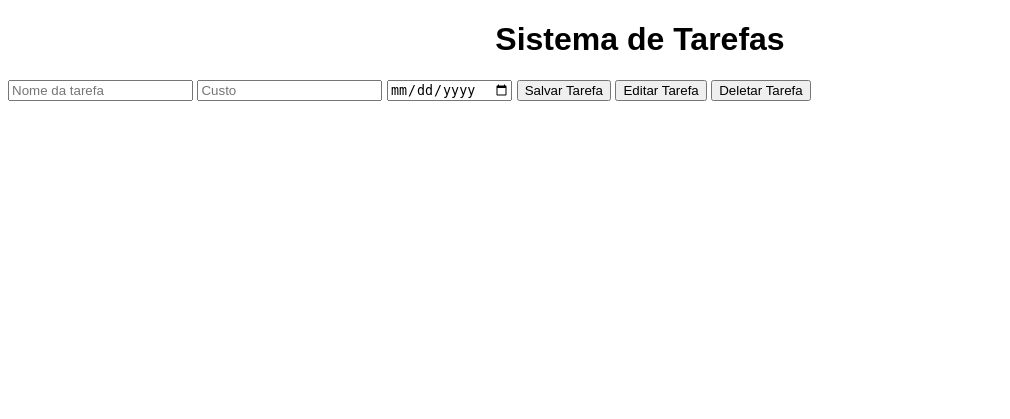
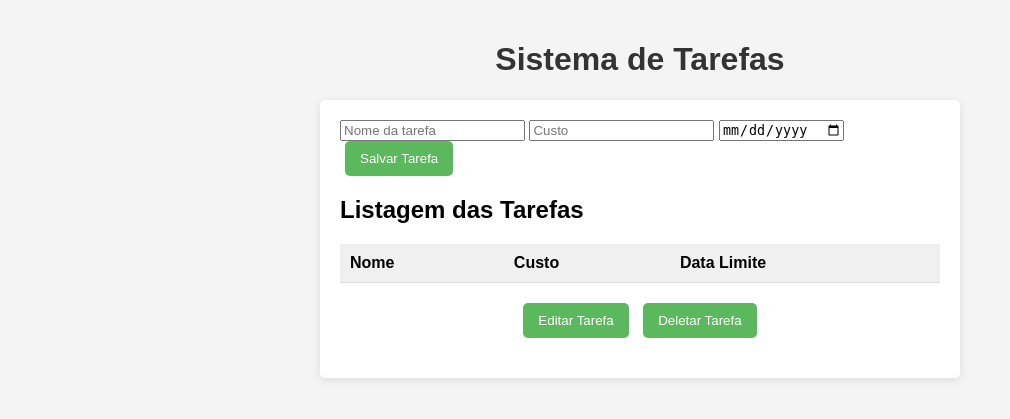
Before and after one commit to iamvitoria/SistemaDeTarefas, a Flask app: page / in a window 1280 px wide. Shown: the top 419 px of the page, without its empty margins (0-1010 px from the left). Run offline with Flask 3, Linux system fonts and the light colour scheme; data that the repository does not hold is empty.

Commit message:
estilização

```diff
--- a/backend/app.py
+++ b/backend/app.py
@@ -37,17 +37,11 @@ class Task(db.Model):
 def index():
     return render_template('index.html')
 
-# Rota para obter todas as tarefas
+# Rota para obter tarefas
 @app.route('/tasks', methods=['GET'])
 def get_tasks():
     tasks = Task.query.all()
     return jsonify([task.to_dict() for task in tasks])
-
-# Rota para obter uma tarefa específica
-@app.route('/tasks/<int:task_id>', methods=['GET'])
-def get_task(task_id):
-    task = Task.query.get_or_404(task_id)
-    return jsonify(task.to_dict())
 
 # Rota para adicionar uma nova tarefa
 @app.route('/tasks', methods=['POST'])
--- a/backend/static/css/style.css
+++ b/backend/static/css/style.css
@@ -1,73 +1,101 @@
 body {
     font-family: Arial, sans-serif;
+    background-color: #f4f4f4;
+    margin: 0;
+    padding: 20px;
 }
 
 h1 {
     text-align: center;
+    color: #333;
 }
 
 #task-container {
     margin: 20px auto;
     width: 80%;
     max-width: 600px;
+    background-color: white;
+    border-radius: 5px;
+    box-shadow: 0 2px 10px rgba(0, 0, 0, 0.1);
+    padding: 20px;
 }
 
-.task-item {
-    display: flex;
-    justify-content: space-between;
-    align-items: center;
+table {
+    width: 100%;
+    border-collapse: collapse;
+    margin-top: 20px;
+}
+
+th, td {
     padding: 10px;
+    text-align: left;
     border-bottom: 1px solid #ddd;
 }
 
-.task-item.highlight {
-    background-color: yellow; /* Destaque para tarefas caras */
+th {
+    background-color: #f0f0f0;
 }
 
-.task-info {
-    flex: 1;
+tr:hover {
+    background-color: #f9f9f9; /* Cor ao passar o mouse */
 }
 
-.task-actions {
-    display: flex;
-    gap: 10px;
+.button-container {
+    text-align: center;
+    margin: 20px 0;
 }
 
-.task-actions button {
-    background: none;
+button {
+    background-color: #5cb85c;
+    color: white;
     border: none;
+    border-radius: 5px;
+    padding: 10px 15px;
     cursor: pointer;
+    margin: 0 5px;
+    transition: background-color 0.3s;
 }
 
-#add-task-btn {
-    display: block;
-    margin: 20px auto;
-    padding: 10px 20px;
-    font-size: 16px;
-    cursor: pointer;
+button:hover {
+    background-color: #4cae4c;
 }
 
-/* Estilos para o modal */
-.modal {
-    display: none; /* Oculto por padrão */
+/* Estilo para o popup */
+.popup {
+    display: none;
     position: fixed;
-    z-index: 1;
     left: 0;
     top: 0;
     width: 100%;
     height: 100%;
-    overflow: auto;
-    background-color: rgba(0, 0, 0, 0.4);
+    background-color: rgba(0, 0, 0, 0.5);
+    justify-content: center;
+    align-items: center;
 }
 
-.modal-content {
-    background-color: #fefefe;
-    margin: 10% auto;
+.popup-content {
+    background-color: white;
     padding: 20px;
-    border: 1px solid #888;
-    width: 80%;
-    max-width: 400px;
     border-radius: 5px;
+    box-shadow: 0 2px 10px rgba(0, 0, 0, 0.2);
+    width: 300px;
+}
+
+.popup-content h2 {
+    margin: 0 0 15px;
+}
+
+.popup-content label {
+    display: block;
+    margin: 5px 0;
+}
+
+.popup-content input {
+    width: 100%;
+    padding: 8px;
+    margin-bottom: 10px;
+    border: 1px solid #ddd;
+    border-radius: 3px;
 }
 
 .close {
--- a/backend/static/js/script.js
+++ b/backend/static/js/script.js
@@ -14,21 +14,25 @@ document.addEventListener('DOMContentLoaded', function() {
             const taskList = document.getElementById('taskList');
             taskList.innerHTML = ''; // Limpa a lista antes de adicionar novas tarefas
             data.forEach(task => {
-                  const listItem = document.createElement('li');
-                  listItem.textContent = `Nome: ${task.nome}, Custo: ${task.custo}, Data Limite: ${task.data_limite}`;
+                const row = document.createElement('tr'); // Cria uma nova linha para a tabela
+                row.innerHTML = `
+                    <td>${task.nome}</td>
+                    <td>${task.custo}</td>
+                    <td>${task.data_limite}</td>
+                `;
 
                 // Adiciona um evento de clique para selecionar a tarefa
-                  listItem.addEventListener('click', () => {
-                      selectTask(task.id, listItem);
+                row.addEventListener('click', () => {
+                    selectTask(task.id, row);
                 });
 
-                  taskList.appendChild(listItem);
+                taskList.appendChild(row); // Adiciona a linha à tabela
             });
         })
         .catch(error => {
             console.error('Erro ao buscar tarefas:', error);
             const taskList = document.getElementById('taskList');
-              taskList.innerHTML = '<li>Erro ao carregar tarefas.</li>';
+            taskList.innerHTML = '<tr><td colspan="3">Erro ao carregar tarefas.</td></tr>';
         });
 }
 
--- a/backend/templates/index.html
+++ b/backend/templates/index.html
@@ -5,44 +5,41 @@
     <meta name="viewport" content="width=device-width, initial-scale=1.0">
     <link rel="stylesheet" href="/static/css/style.css">
     <title>Sistema de Tarefas</title>
-    <style>
-        .selected {
-            background-color: #e0e0e0; /* Cor de fundo para a tarefa selecionada */
-        }
-        /* Estilo para o popup */
-        .popup {
-            display: none;
-            position: fixed;
-            left: 0;
-            top: 0;
-            width: 100%;
-            height: 100%;
-            background-color: rgba(0, 0, 0, 0.5);
-            justify-content: center;
-            align-items: center;
-        }
-        .popup-content {
-            background-color: white;
-            padding: 20px;
-            border-radius: 5px;
-        }
-    </style>
 </head>
 <body>
     <h1>Sistema de Tarefas</h1>
+    <div id="task-container">
         <div>
             <input type="text" id="nome" placeholder="Nome da tarefa" required>
             <input type="number" id="custo" placeholder="Custo" required>
             <input type="date" id="data_limite" required>
             <button id="saveTaskButton">Salvar Tarefa</button>
+        </div>
+
+        <h2>Listagem das Tarefas</h2>
+        <table id="taskTable">
+            <thead>
+                <tr>
+                    <th>Nome</th>
+                    <th>Custo</th>
+                    <th>Data Limite</th>
+                </tr>
+            </thead>
+            <tbody id="taskList">
+                <!-- As tarefas serão inseridas aqui dinamicamente -->
+            </tbody>
+        </table>
+
+        <div class="button-container">
             <button id="editTaskButton">Editar Tarefa</button>
             <button id="deleteTaskButton">Deletar Tarefa</button>
         </div>
-    <ul id="taskList"></ul>
+    </div>
 
     <!-- Popup para edição de tarefa -->
     <div class="popup" id="editPopup">
         <div class="popup-content">
+            <span class="close" id="closePopupButton">&times;</span>
             <h2>Editar Tarefa</h2>
             <label for="editNome">Nome da Tarefa:</label>
             <input type="text" id="editNome" required>
@@ -51,7 +48,6 @@
             <label for="editDataLimite">Data Limite:</label>
             <input type="date" id="editDataLimite" required>
             <button id="updateTaskButton">Atualizar Tarefa</button>
-            <button id="closePopupButton">Cancelar</button>
         </div>
     </div>
 
```
Lines whose indentation alone changed are shown as unchanged.
